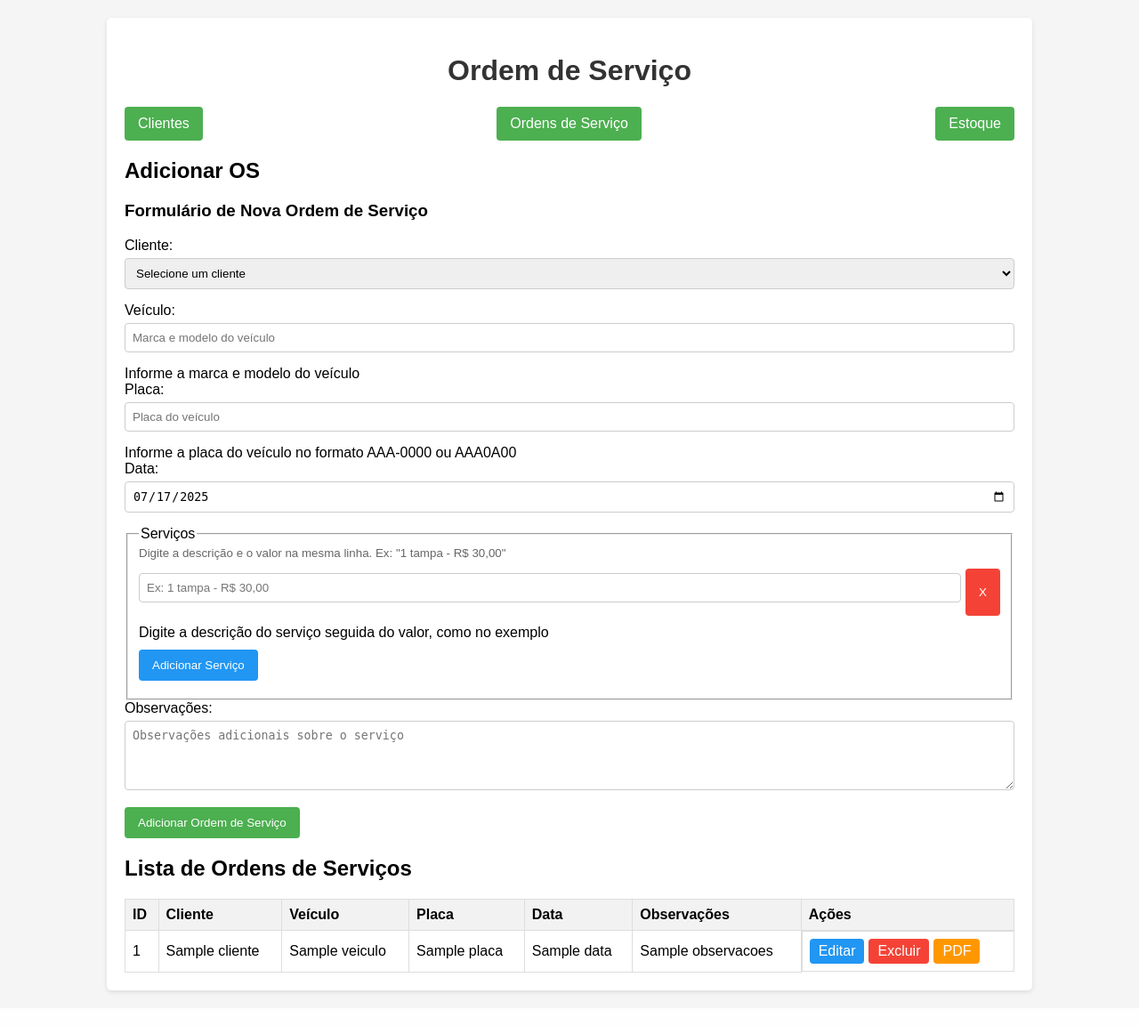
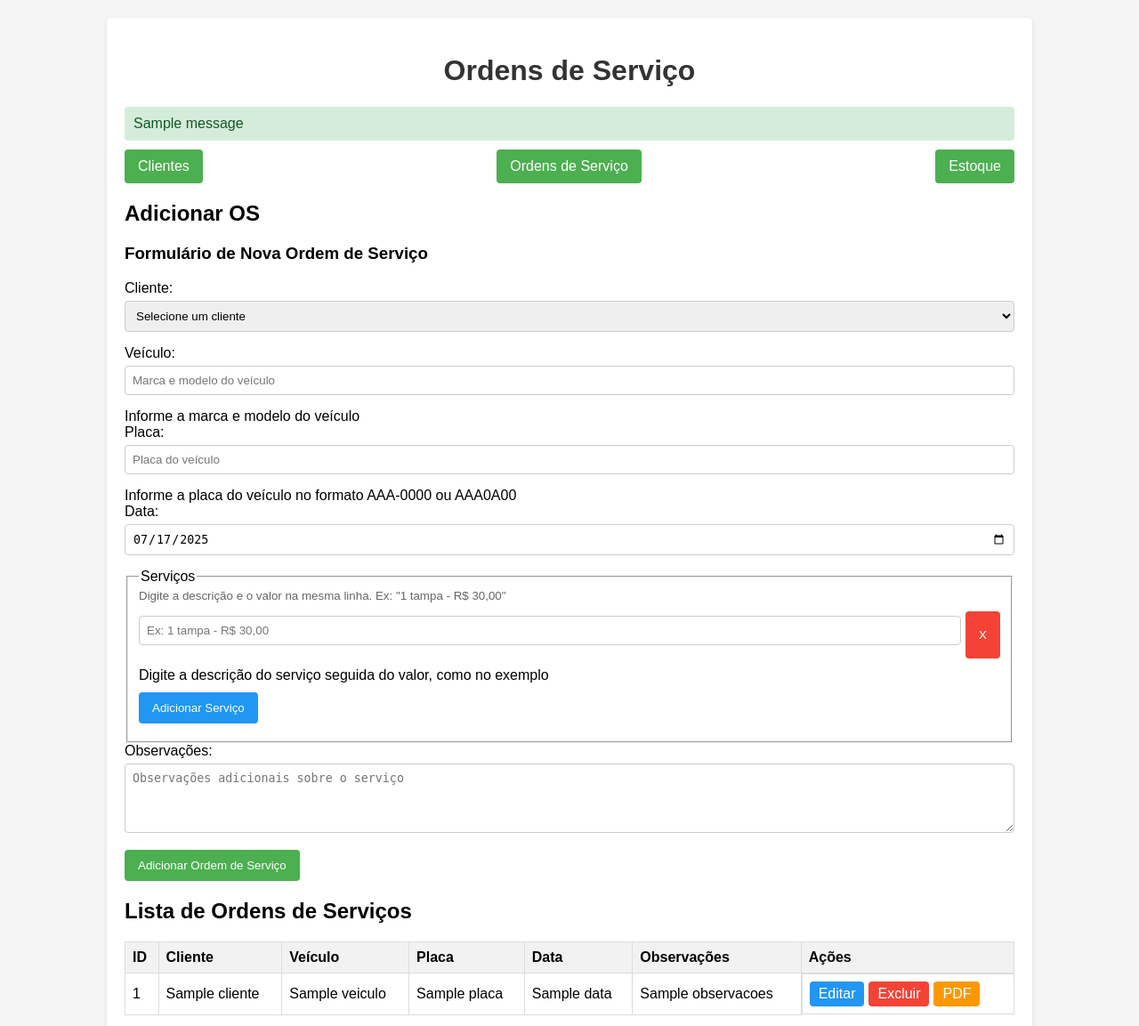
Before and after one commit to Claudia-Corazzim/OsWeb, a Flask app: page /ordens_servico in a window 1280 px wide. Shown: the top 1153 px of the page at 89% size. Before the commit the page ends 1118 px from the top, so only its background shows below. Run offline with Flask 3, Linux system fonts and the light colour scheme; one stand-in notice (Sample message) is shown; a database or web service that is not in the repository returns one stand-in record (values such as "Sample title"); some libraries are stand-ins or nearby versions.

Commit message:
Fix: Corrigir erro interno do servidor e melhorar tratamento de erros
- Corrigir consulta SQL duplicada em ordens_servico que causava erro
- Adicionar tratamento de exceção robusto para consultas SQL
- Melhorar exibição de mensagens flash nos templates
- Corrigir GROUP BY com todos os campos necessários
- Adicionar finally para garantir fechamento de conexões
- Ativar modo debug para melhor diagnóstico de erros
- Resolver conflito entre fpdf e fpdf2 para geração de PDF

```diff
--- a/app.py
+++ b/app.py
@@ -194,21 +194,33 @@ def ordens_servico():
     conn = get_db_connection()
     cursor = conn.cursor()
 
-    cursor.execute('''
-        SELECT os.id, c.nome AS cliente, os.data,
-               os.cliente_id, os.veiculo, os.placa, os.valor, os.observacoes,
-               string_agg(servicos.descricao, ', ') as servicos_descricao
-        FROM ordens_servico os
-        JOIN clientes c ON os.cliente_id = c.id
-        LEFT JOIN servicos_os servicos ON os.id = servicos.ordem_servico_id
-        GROUP BY os.id, c.nome
-        ORDER BY os.id DESC
-    ''')
-    os_list = cursor.fetchall()
+    try:
+        cursor.execute('''
+            SELECT os.id, c.nome AS cliente, os.data,
+                   os.cliente_id, os.veiculo, os.placa, os.valor, os.observacoes,
+                   string_agg(servicos.descricao, ', ') as servicos_descricao
+            FROM ordens_servico os
+            JOIN clientes c ON os.cliente_id = c.id
+            LEFT JOIN servicos_os servicos ON os.id = servicos.ordem_servico_id
+            GROUP BY os.id, c.nome, os.data, os.cliente_id, os.veiculo,
+                     os.placa, os.valor, os.observacoes
+            ORDER BY os.id DESC
+        ''')
+        os_list = cursor.fetchall()
+    except Exception as e:
+        print(f"Erro na consulta SQL: {str(e)}")
+        flash(f"Erro ao carregar ordens de serviço: {str(e)}", 'error')
+        os_list = []
 
-    cursor.execute('SELECT * FROM clientes')
-    clientes = cursor.fetchall()
-    conn.close()
+    try:
+        cursor.execute('SELECT * FROM clientes')
+        clientes = cursor.fetchall()
+    except Exception as e:
+        print(f"Erro ao carregar clientes: {str(e)}")
+        flash(f"Erro ao carregar lista de clientes: {str(e)}", 'error')
+        clientes = []
+    finally:
+        conn.close()
 
     # Passar a data atual para o template para pré-preencher o campo de data
     today = datetime.now().strftime('%Y-%m-%d')
@@ -731,4 +743,4 @@ def api_estoque():
 if __name__ == '__main__':
     criar_tabelas()  # Chama a função para criar todas as tabelas antes de iniciar o app
     port = int(os.getenv('PORT', 5000))  # Railway define a porta via variável de ambiente
-    app.run(host='0.0.0.0', port=port, debug=False)
+    app.run(host='0.0.0.0', port=port, debug=True)  # Ativado modo debug para ver erros
--- a/templates/os.html
+++ b/templates/os.html
@@ -7,6 +7,29 @@
     <title>Ordens de Serviço</title>
     <!-- CSS personalizado -->
     <link rel="stylesheet" href="{{ url_for('static', filename='css/custom.css') }}">
+    <!-- Flash messages styling -->
+    <style>
+        .flash-messages {
+            margin: 10px 0;
+            padding: 10px;
+            border-radius: 4px;
+        }
+        .flash-success {
+            background-color: #d4edda;
+            border-color: #c3e6cb;
+            color: #155724;
+        }
+        .flash-error {
+            background-color: #f8d7da;
+            border-color: #f5c6cb;
+            color: #721c24;
+        }
+        .flash-warning {
+            background-color: #fff3cd;
+            border-color: #ffeeba;
+            color: #856404;
+        }
+    </style>
     <style>
         body {
             font-family: Arial, sans-serif;
@@ -122,7 +145,18 @@
     <!-- <a href="#main-content" class="skip-link">Pular para o conteúdo principal</a>-->
 
     <div class="container">
-            <h1 id="main-content" tabindex="-1">Ordem de Serviço</h1>
+                <h1>Ordens de Serviço</h1>
+
+    <!-- Flash Messages -->
+    {% with messages = get_flashed_messages(with_categories=true) %}
+        {% if messages %}
+            {% for category, message in messages %}
+                <div class="flash-messages flash-{{ category }}">
+                    {{ message }}
+                </div>
+            {% endfor %}
+        {% endif %}
+    {% endwith %}
 
             <nav aria-label="Navegação principal">
                 <div class="nav">
```
Also changed, not shown: templates/clientes.html (+17 -11 lines).
